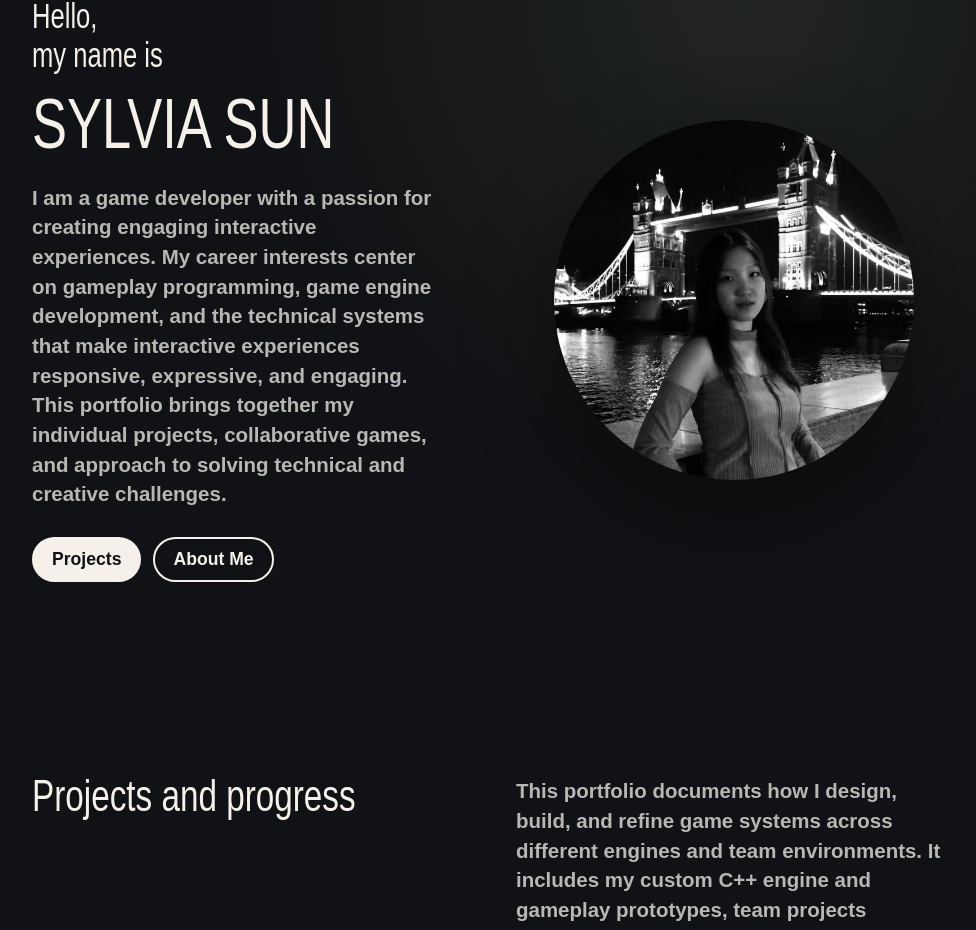
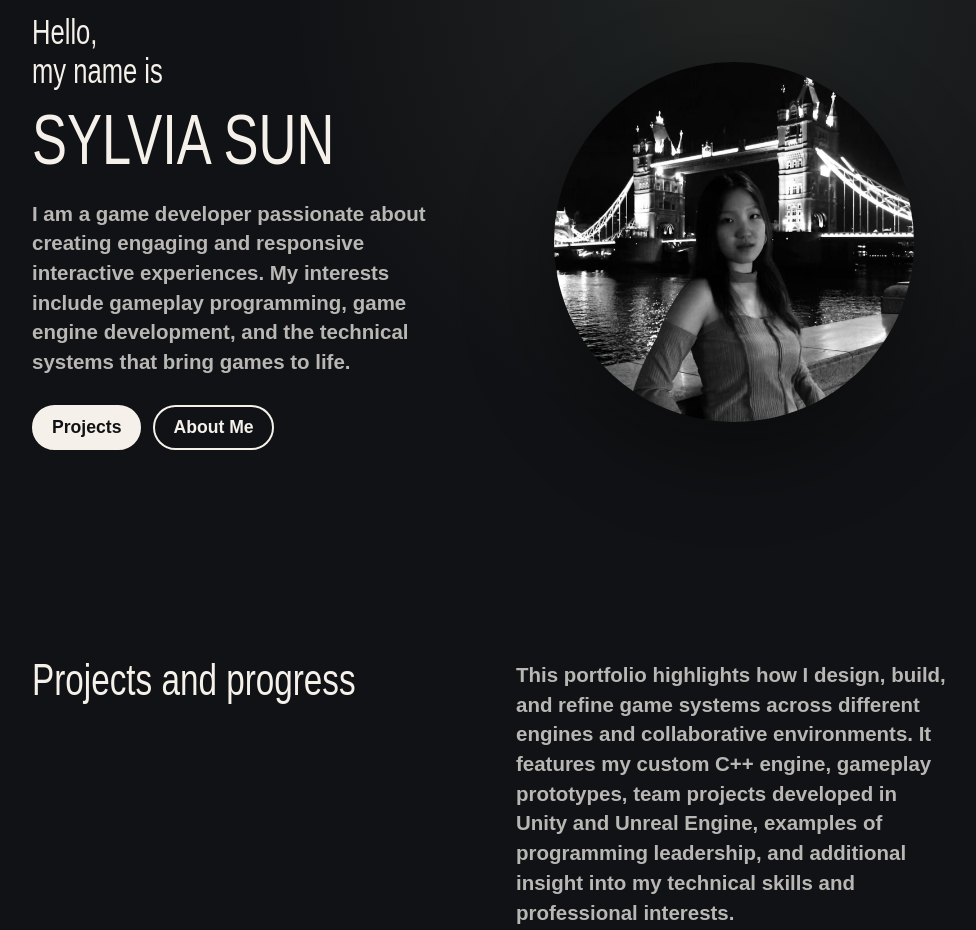
Before and after one commit to vantemoon/vantemoon.github.io, a Next.js app in the folder portfolio/: page / in a window 1280 px wide. Shown: the part 134-1064 px from the top of the page, without its empty margins (148-1124 px from the left). Built offline with nearby package versions, Linux system fonts and the light colour scheme; a web font is replaced by a local one.

Commit message:
Update bio

```diff
--- a/portfolio/app/page.tsx
+++ b/portfolio/app/page.tsx
@@ -49,13 +49,10 @@ export default function Home() {
             <span className="hero-title-name">SYLVIA SUN</span>
           </h1>
           <p>
-            I am a game developer with a passion for creating engaging
-            interactive experiences. My career interests center on gameplay
-            programming, game engine development, and the technical systems
-            that make interactive experiences responsive, expressive,
-            and engaging. This portfolio brings together my individual
-            projects, collaborative games, and approach to solving technical
-            and creative challenges.
+            I am a game developer passionate about creating engaging
+            and responsive interactive experiences. My interests include
+            gameplay programming, game engine development, and the
+            technical systems that bring games to life.
           </p>
           <div className="hero-actions">
             <Link className="button primary" href="/personal-project">
@@ -84,11 +81,12 @@ export default function Home() {
           <h2>Projects and progress</h2>
         </div>
         <p className="bio-text">
-          This portfolio documents how I design, build, and refine game systems
-          across different engines and team environments. It includes my custom
-          C++ engine and gameplay prototypes, team projects developed in Unity
-          and Unreal Engine, examples of programming leadership, and additional
-          background about my skills and interests.
+          This portfolio highlights how I design, build, and refine game
+          systems across different engines and collaborative environments.
+          It features my custom C++ engine, gameplay prototypes, team
+          projects developed in Unity and Unreal Engine, examples of
+          programming leadership, and additional insight into my technical
+          skills and professional interests.
         </p>
       </section>
 
```
